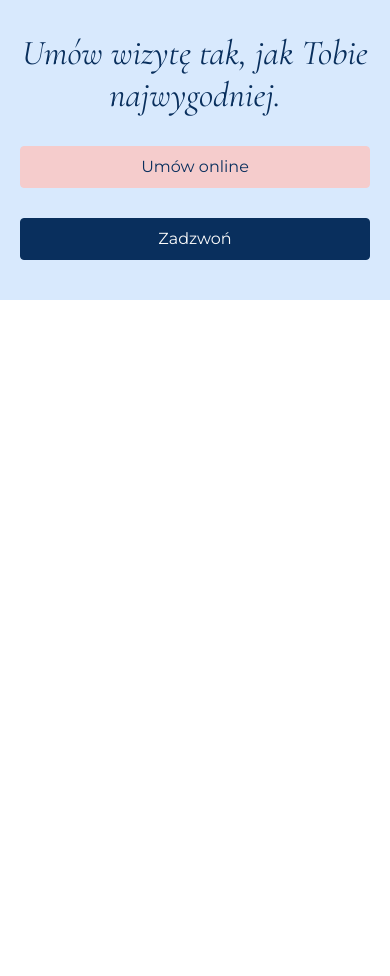
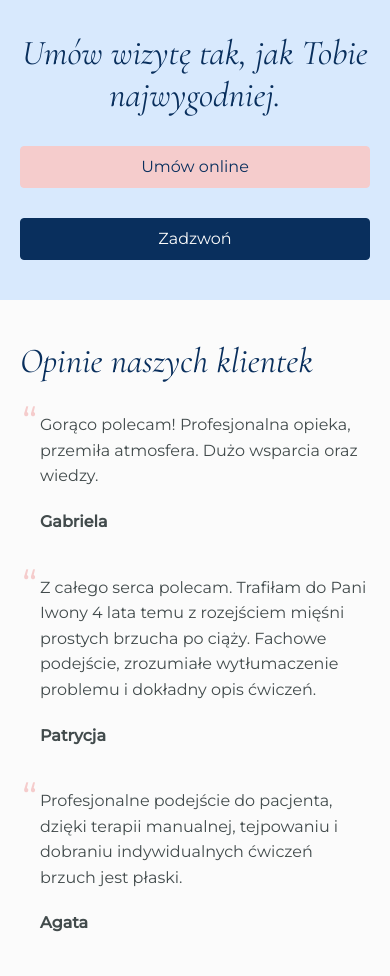
Before and after one commit to awysocka/femi-vital-web, a Gatsby site: page / in a window 390 px wide. Shown: the part 4778-5754 px from the top of the page. Before the commit the page ends 5078 px from the top, so only its background shows below. Built offline with nearby package versions, Linux system fonts and the light colour scheme; Gatsby itself is replaced by a stand-in of ours.

Commit message:
Add testimonials section with media queries

```diff
--- /dev/null
+++ b/src/components/Testimonials/Testimonials.jsx
@@ -0,0 +1,38 @@
+import React from 'react';
+import { PageWrapper } from '../../assets/styles/PageStyles.styles';
+import { Wrapper, TestimonialsList, Quote, Caption } from './Testimonials.style';
+
+const Testimonials = () => {
+  return (
+    <Wrapper>
+      <PageWrapper>
+        <h2>Opinie naszych klientek</h2>
+        <TestimonialsList>
+          <li>
+            <Quote>
+              Gorąco polecam! Profesjonalna opieka, przemiła atmosfera. Dużo wsparcia oraz wiedzy.
+            </Quote>
+            <Caption>Gabriela</Caption>
+          </li>
+          <li>
+            <Quote>
+              Z całego serca polecam. Trafiłam do Pani Iwony 4&nbsp;lata temu z rozejściem mięśni
+              prostych brzucha po ciąży. Fachowe podejście, zrozumiałe wytłumaczenie problemu i
+              dokładny opis ćwiczeń.
+            </Quote>
+            <Caption>Patrycja</Caption>
+          </li>
+          <li>
+            <Quote>
+              Profesjonalne podejście do pacjenta, dzięki terapii manualnej, tejpowaniu i dobraniu
+              indywidualnych ćwiczeń brzuch jest płaski.
+            </Quote>
+            <Caption>Agata</Caption>
+          </li>
+        </TestimonialsList>
+      </PageWrapper>
+    </Wrapper>
+  );
+};
+
+export default Testimonials;
--- /dev/null
+++ b/src/components/Testimonials/Testimonials.style.js
@@ -0,0 +1,68 @@
+import styled from 'styled-components';
+
+export const Wrapper = styled.div`
+  background-color: ${({ theme }) => theme.color.lightGrey};
+  padding: 40px 0;
+
+  ${({ theme }) => theme.mq.desktop} {
+    padding: 78px 0px;
+  }
+
+  h2 {
+    margin: 0;
+    margin-bottom: 30px;
+    font-size: ${({ theme }) => theme.fontSize.headingSecondaryMobile};
+    font-family: ${({ theme }) => theme.fontFamily.cormorant};
+    font-style: italic;
+    font-weight: 500;
+    color: ${({ theme }) => theme.color.darkBlue};
+
+    ${({ theme }) => theme.mq.desktop} {
+      font-size: ${({ theme }) => theme.fontSize.headingSecondary};
+      margin-bottom: 60px;
+    }
+  }
+`;
+
+export const TestimonialsList = styled.ul`
+  display: grid;
+  grid-template-columns: repeat(auto-fill, minmax(370px, 1fr));
+  grid-gap: 40px;
+
+  li {
+    margin: 0 20px;
+
+    ${({ theme }) => theme.mq.desktop} {
+      margin: 0 0 0 20px;
+    }
+  }
+`;
+
+export const Quote = styled.blockquote`
+  font-family: ${({ theme }) => theme.fontFamily.montserrat};
+  font-size: ${({ theme }) => theme.fontSize.body};
+  color: ${({ theme }) => theme.color.darkGrey};
+  margin: 0;
+  margin-bottom: 20px;
+  line-height: 1.6;
+  position: relative;
+
+  &:before {
+    content: '\\201C';
+    position: absolute;
+    top: -10px;
+    left: -18px;
+    font-size: ${({ theme }) => theme.fontSize.blockquote};
+    font-family: ${({ theme }) => theme.fontFamily.montserrat};
+    color: ${({ theme }) => theme.color.lightPink};
+    line-height: 1;
+  }
+`;
+
+export const Caption = styled.p`
+  font-family: ${({ theme }) => theme.fontFamily.montserrat};
+  color: ${({ theme }) => theme.color.darkGrey};
+  font-size: ${({ theme }) => theme.fontSize.body};
+  font-weight: 600;
+  margin: 0;
+`;
--- a/src/pages/index.jsx
+++ b/src/pages/index.jsx
@@ -6,6 +6,7 @@ import AdvantagesSection from '../components/AdvantagesSection/AdvantagesSection
 import TeamSection from '../components/TeamSection/TeamSection';
 import { PageWrapper } from '../assets/styles/PageStyles.styles';
 import DividerContact from '../components/DividerContact/DividerContact';
+import Testimonials from '../components/testimonials/Testimonials';
 
 const IndexPage = () => {
   return (
@@ -18,6 +19,7 @@ const IndexPage = () => {
       <AdvantagesSection />
       <TeamSection />
       <DividerContact />
+      <Testimonials />
     </>
   );
 };
```
